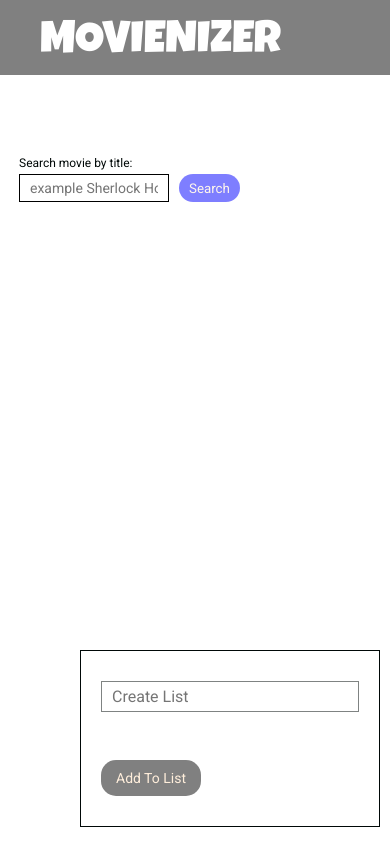
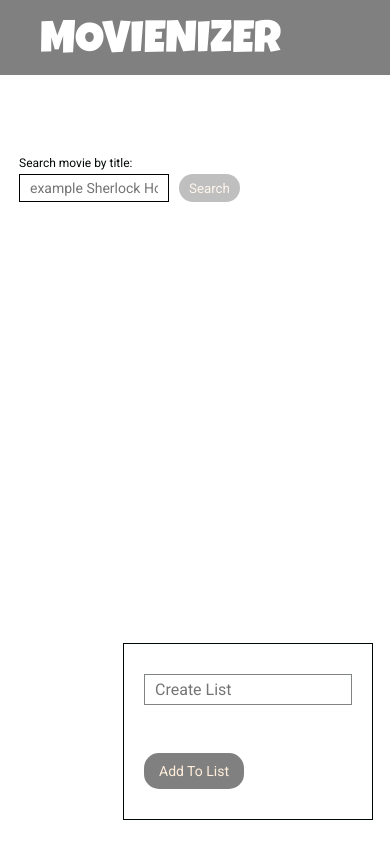
Before and after one commit to adilzada/movies-organizer, a React (Create React App) app: page / in a window 390 px wide. Built offline with nearby package versions, Linux system fonts and the light colour scheme.

Commit message:
button color change

```diff
--- a/src/components/Favorites/Favorites.css
+++ b/src/components/Favorites/Favorites.css
@@ -20,17 +20,19 @@
 
 .favorites__save {
     border: none;
-    background-color: blue;
+    background-color: gray;
     padding: 10px 15px;
     color: #FFEEDB;
     font-size: 14px;
     transition: all 0.2s linear;
 }
 
+
 .favorites__save:hover {
     cursor: pointer;
     opacity: 0.9;
     transition: all 0.3s linear;
+    background-color: blue;
 }
 .favorites__save:disabled{
     background-color: gray;
@@ -44,11 +46,15 @@
     padding: 5px 7px;
     display: block;
     color: rgb(255 255 255);
-    background-color: #0f6f4f;
+    background-color: gray;
     width: 70px;
     border-radius: 30px;
     font-size: 16px;
     text-decoration: none;
+  }
+  .link__block:hover{
+      cursor: pointer;
+      background-color: blue;
   }
   .favorites__list--item{
     display: flex;
@@ -64,7 +70,8 @@
         box-sizing: border-box;
         border: 1px solid rgba(0, 8, 7);
         padding: 30px 20px;
-        width: 300px;
+        margin: 7px;
+        width: 250px;
         right: 10px;
 
     }
--- a/src/components/MovieItem/MovieItem.css
+++ b/src/components/MovieItem/MovieItem.css
@@ -18,7 +18,7 @@
 
 .movie-item__add-button {
     border: none;
-    background-color: blue;
+    background-color: gray;
     padding: 10px 15px;
     color: #FFEEDB;
     font-size: 14px;
@@ -28,7 +28,7 @@
 .movie-item__add-button:hover {
     cursor: pointer;
     opacity: 0.9;
-    background-color: gray;
+    background-color: blue;
     transition: all 0.2s linear;
 }
 @media (max-width:700px){
@@ -46,9 +46,13 @@
         margin-bottom: 10px;
     }
     .movie-item__add-button{
-        background-color: blue;
+        background-color: gray;
         width: 40%;
         height: 20%;
+    }
+    .movie-item__add-button:hover{
+        cursor: pointer;
+        background-color: blue;
     }
     .movie-item__info{
         width: 130px;
--- a/src/components/SearchBox/SearchBox.css
+++ b/src/components/SearchBox/SearchBox.css
@@ -26,14 +26,14 @@
     transition: all 0.4s linear;
     color: #FFEEDB;
     border: none;
-    background-color: blue;
+    background-color: gray;
 }
 
 .search-box__form-submit:hover:not(:disabled) {
     opacity: 0.8;
     cursor: pointer;
     transition: all 0.2s linear;
-    background-color: gray;
+    background-color: blue;
     color: rgb(255, 255, 255);
 }
 
```
